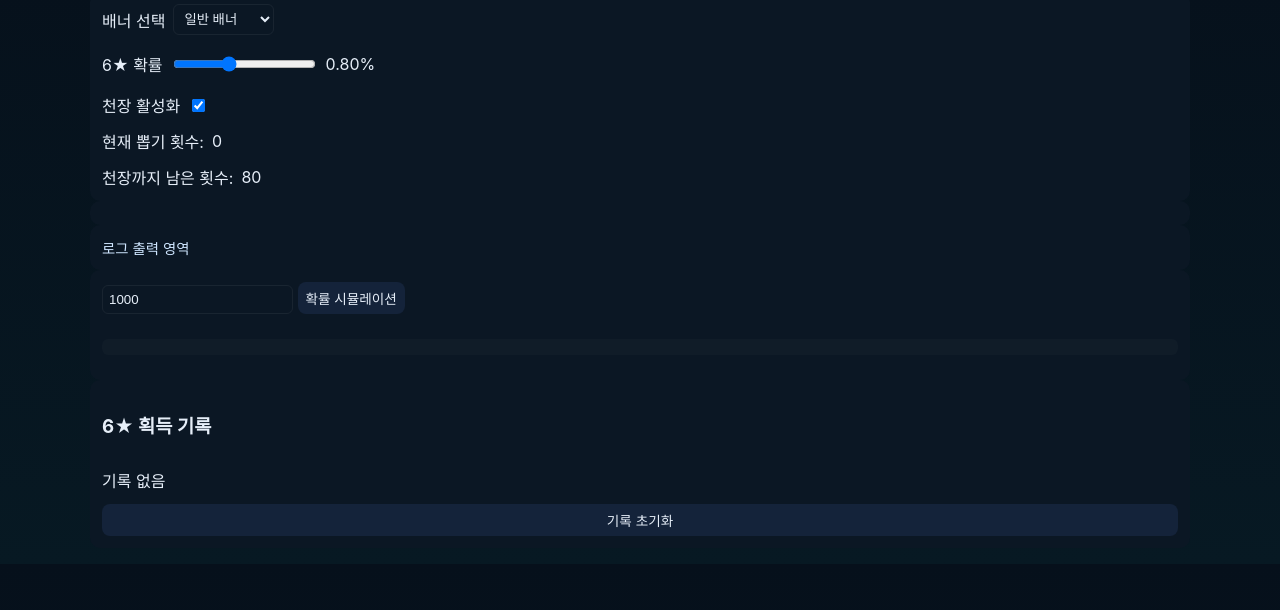
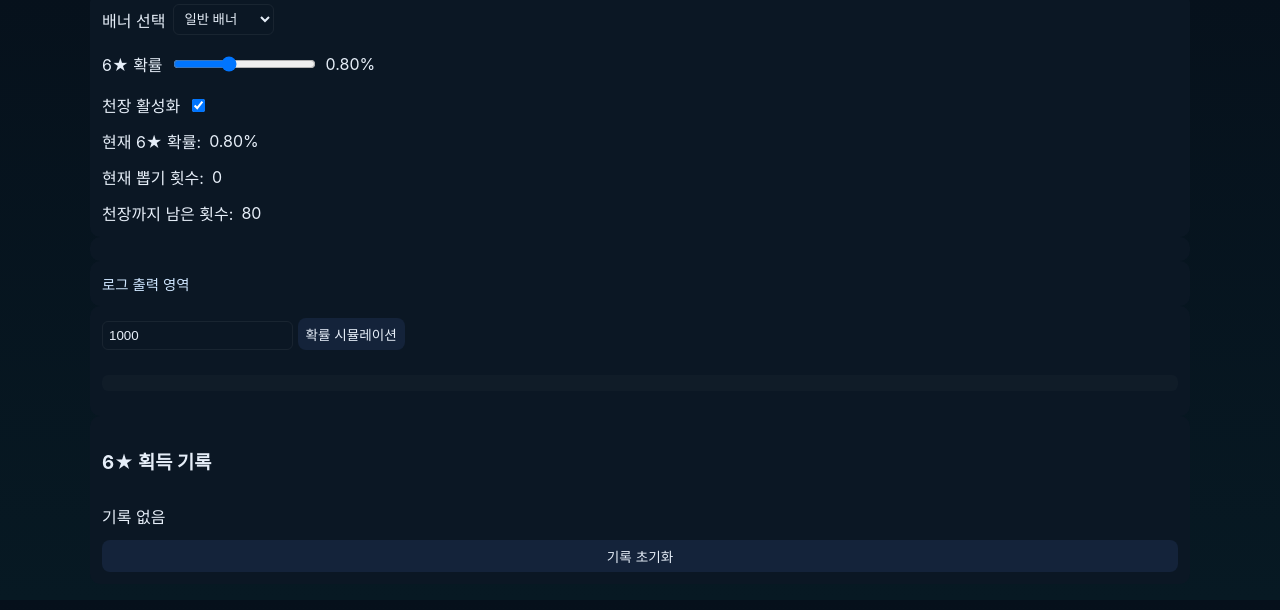
Before and after one commit to Sito-K/test, a plain HTML site: page index.html in a window 1280 px wide. Shown: the part 78-688 px from the top of the page. Drawn offline with Linux system fonts and the light colour scheme.

Commit message:
Update index.html

```diff
--- a/index.html
+++ b/index.html
@@ -43,6 +43,11 @@
         <input type="checkbox" id="pityToggle" checked>
       </div>
 
+
+      <div class="cfg-item">
+        <label>현재 6★ 확률:</label>
+        <span id="currentRate6">0.80%</span>
+      </div>
       <div class="cfg-item">
         <label>현재 뽑기 횟수:</label>
         <span id="currentPullCount">0</span>
```
